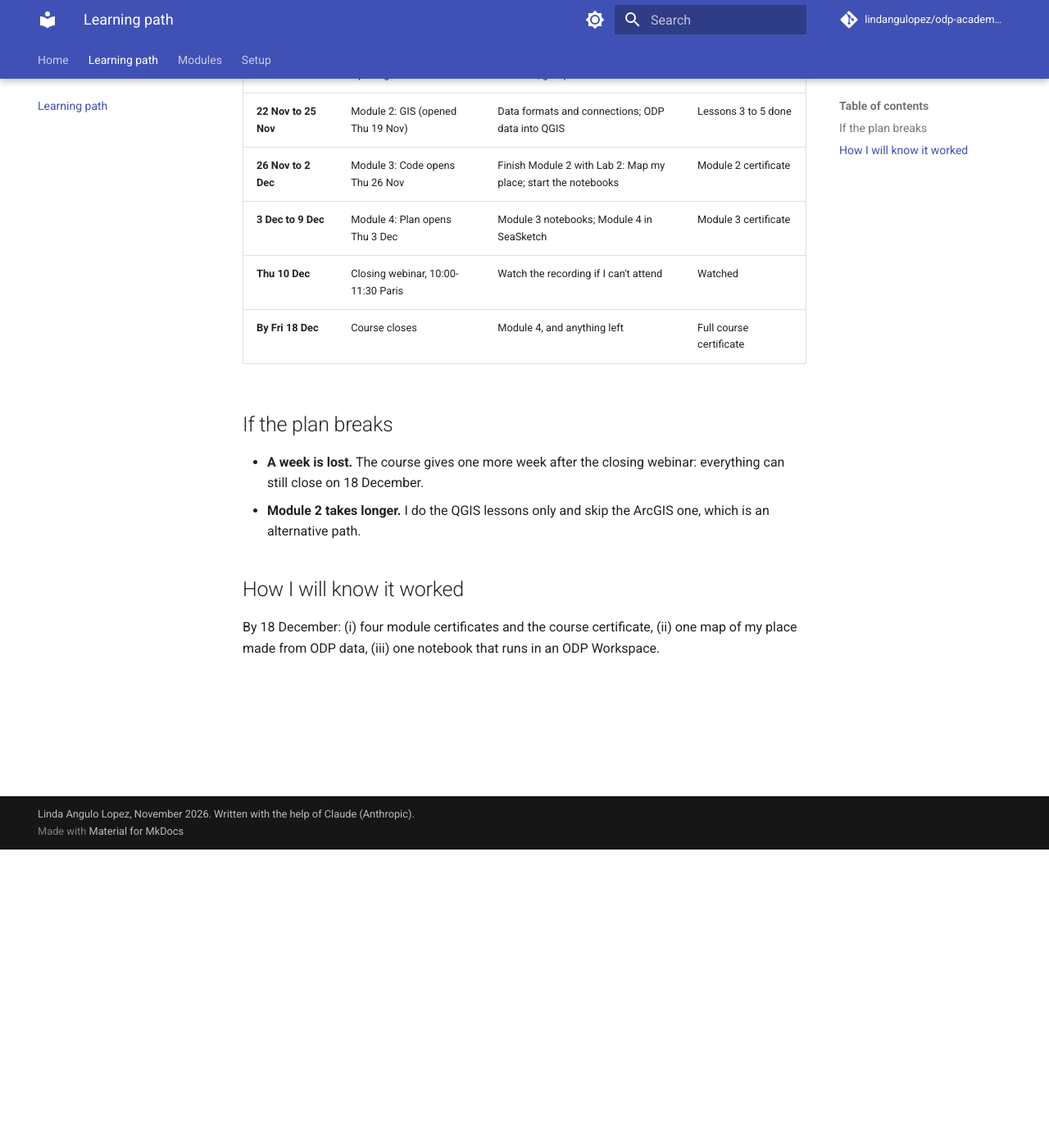
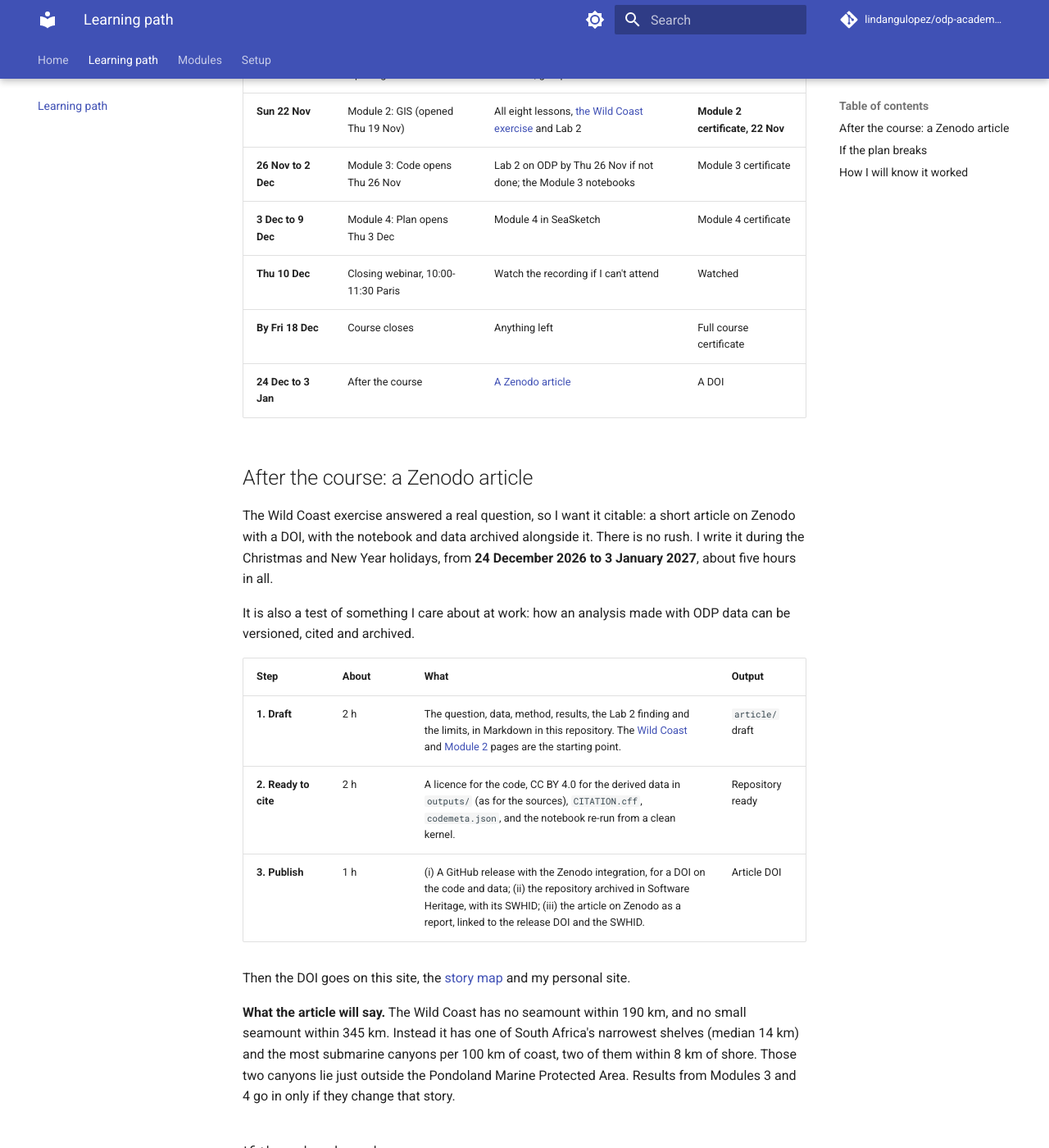
Before and after one commit to lindangulopez/odp-academy-2026, an MkDocs documentation site: the page built from docs/learning-path.md, in a window 1280 px wide and 1400 px high, scrolled down 364 px. Shown: the whole window at 82% size. Built offline with MkDocs 1.6.1 and Material for MkDocs 9.7.7, drawn with Linux system fonts in a browser that asks for light colours; comment, search, counter and statistics services are not loaded; some of the changed text lies outside the part shown.

Commit message:
Module 2 done with certificate; plan for a Zenodo article over the holidays

```diff
--- a/docs/learning-path.md
+++ b/docs/learning-path.md
@@ -6,17 +6,34 @@ The course runs from 12 November to 18 December 2026, 2 to 4 hours a week. A new
 | --- | --- | --- | --- |
 | **Week of 9 Nov** | Sign-up, then Module 1 opens Fri 13 Nov | ODP account; Welcome and Sign-up; Module 1: Explore | Welcome and Module 1 done |
 | **Thu 12 Nov** | Opening webinar | Timeline, groups and how ODP works | Watched |
-| **22 Nov to 25 Nov** | Module 2: GIS (opened Thu 19 Nov) | Data formats and connections; ODP data into QGIS | Lessons 3 to 5 done |
-| **26 Nov to 2 Dec** | Module 3: Code opens Thu 26 Nov | Finish Module 2 with Lab 2: Map my place; start the notebooks | Module 2 certificate |
-| **3 Dec to 9 Dec** | Module 4: Plan opens Thu 3 Dec | Module 3 notebooks; Module 4 in SeaSketch | Module 3 certificate |
+| **Sun 22 Nov** | Module 2: GIS (opened Thu 19 Nov) | All eight lessons, [the Wild Coast exercise](module-2-wild-coast.md) and Lab 2 | **Module 2 certificate, 22 Nov** |
+| **26 Nov to 2 Dec** | Module 3: Code opens Thu 26 Nov | Lab 2 on ODP by Thu 26 Nov if not done; the Module 3 notebooks | Module 3 certificate |
+| **3 Dec to 9 Dec** | Module 4: Plan opens Thu 3 Dec | Module 4 in SeaSketch | Module 4 certificate |
 | **Thu 10 Dec** | Closing webinar, 10:00-11:30 Paris | Watch the recording if I can't attend | Watched |
-| **By Fri 18 Dec** | Course closes | Module 4, and anything left | Full course certificate |
+| **By Fri 18 Dec** | Course closes | Anything left | Full course certificate |
+| **24 Dec to 3 Jan** | After the course | [A Zenodo article](#after-the-course-a-zenodo-article) | A DOI |
+
+## After the course: a Zenodo article
+
+The Wild Coast exercise answered a real question, so I want it citable: a short article on Zenodo with a DOI, with the notebook and data archived alongside it. There is no rush. I write it during the Christmas and New Year holidays, from **24 December 2026 to 3 January 2027**, about five hours in all.
+
+It is also a test of something I care about at work: how an analysis made with ODP data can be versioned, cited and archived.
+
+| Step | About | What | Output |
+| --- | --- | --- | --- |
+| **1. Draft** | 2 h | The question, data, method, results, the Lab 2 finding and the limits, in Markdown in this repository. The [Wild Coast](module-2-wild-coast.md) and [Module 2](module-2-gis.md) pages are the starting point. | `article/` draft |
+| **2. Ready to cite** | 2 h | A licence for the code, CC BY 4.0 for the derived data in `outputs/` (as for the sources), `CITATION.cff`, `codemeta.json`, and the notebook re-run from a clean kernel. | Repository ready |
+| **3. Publish** | 1 h | (i) A GitHub release with the Zenodo integration, for a DOI on the code and data; (ii) the repository archived in Software Heritage, with its SWHID; (iii) the article on Zenodo as a report, linked to the release DOI and the SWHID. | Article DOI |
+
+Then the DOI goes on this site, the [story map](https://arcg.is/1GHyu43) and my personal site.
+
+**What the article will say.** The Wild Coast has no seamount within 190 km, and no small seamount within 345 km. Instead it has one of South Africa's narrowest shelves (median 14 km) and the most submarine canyons per 100 km of coast, two of them within 8 km of shore. Those two canyons lie just outside the Pondoland Marine Protected Area. Results from Modules 3 and 4 go in only if they change that story.
 
 ## If the plan breaks
 
 - **A week is lost.** The course gives one more week after the closing webinar: everything can still close on 18 December.
-- **Module 2 takes longer.** I do the QGIS lessons only and skip the ArcGIS one, which is an alternative path.
+- **The holidays fill up.** The article moves to January: it has no deadline, and the analysis is already public.
 
 ## How I will know it worked
 
-By 18 December: (i) four module certificates and the course certificate, (ii) one map of my place made from ODP data, (iii) one notebook that runs in an ODP Workspace.
+By 18 December: (i) four module certificates and the course certificate, (ii) one map of my place made from ODP data (done, [Lab 2](module-2-gis.md#lab-2-port-st-johns-canyons)), (iii) one notebook that runs in an ODP Workspace. After the holidays: (iv) the Zenodo article, with a DOI and a SWHID.
```
Also changed, not shown: docs/index.md (+2 -1 lines), docs/module-2-gis.md (+1 -1 lines).
